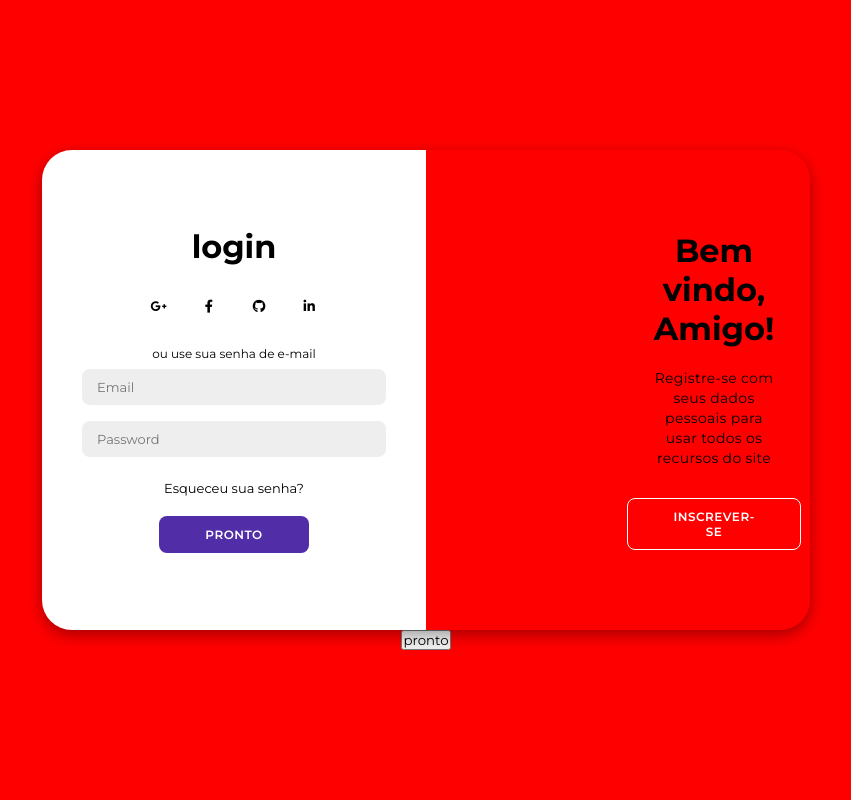
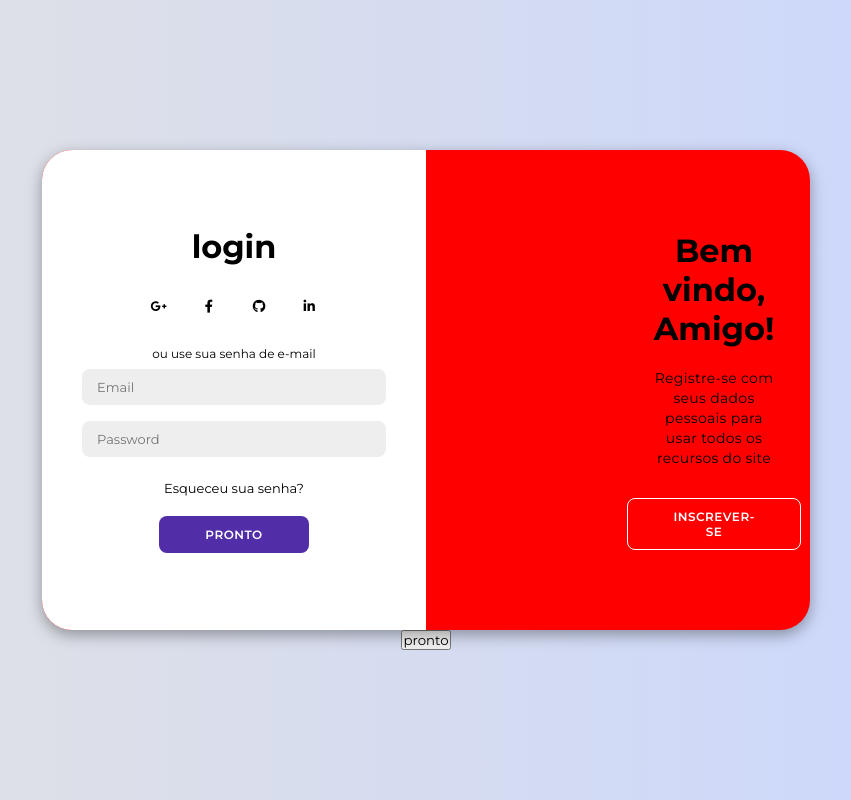
Before and after one commit to gustavoaparecido1104/projetoX, a PHP site: page / in a window 1280 px wide. Shown: the whole page, without its empty margins (214-1065 px from the left). Run offline with PHP 8.4, Linux system fonts and the light colour scheme.

Commit message:
Update login.css

```diff
--- a/login.css
+++ b/login.css
@@ -9,7 +9,7 @@
 
 body{
     background: url('https://escolastart.com.br/wp-content/uploads/2021/06/IMPORTANCIA-DO-ESPORTE-PARA-SAUDE-7DkFiJ20qT.jpeg') center center/cover fixed;
-    background: linear-gradient(to right, #ff0000, #ff0000);
+     background: linear-gradient(to right, #e2e2e2, #c9d6ff);
     display: flex;
     align-items: center;
     justify-content: center;
```
